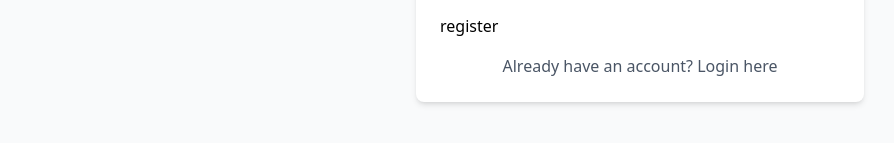
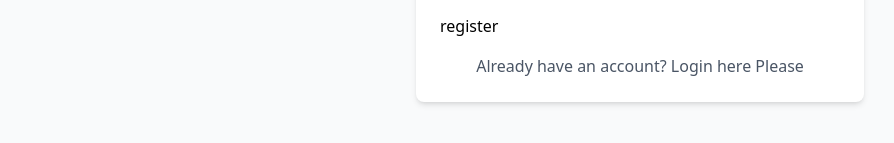
Before and after one commit to chedli01/task_management_devops, a React app in the folder app-code/prod/frontend/: page /register in a window 1280 px wide. Shown: the part 441-584 px from the top of the page, without its empty margins (0-894 px from the left). Built offline with nearby package versions, Linux system fonts and the light colour scheme; no server answers; the HTML template or start-up script is replaced by a standard one.

Commit message:
minor fixes

```diff
--- a/app-code/prod/frontend/src/components/auth/LoginForm.tsx
+++ b/app-code/prod/frontend/src/components/auth/LoginForm.tsx
@@ -65,7 +65,7 @@ const LoginForm: React.FC = () => {
         <p className="text-center mt-4 text-gray-600">
           Don't have an account?{' '}
           <Link to="/register" className="text-primary-600 hover:underline">
-            Register here now
+            Register here now!!
           </Link>
         </p>
       </Card>
--- a/app-code/prod/frontend/src/components/auth/RegisterForm.tsx
+++ b/app-code/prod/frontend/src/components/auth/RegisterForm.tsx
@@ -83,7 +83,7 @@ const RegisterForm: React.FC = () => {
         <p className="text-center mt-4 text-gray-600">
           Already have an account?{' '}
           <Link to="/login" className="text-primary-600 hover:underline">
-            Login here
+            Login here Please
           </Link>
         </p>
       </Card>
```
Also changed, not shown: 2 other files (tests, documents, lock files or other folders).
